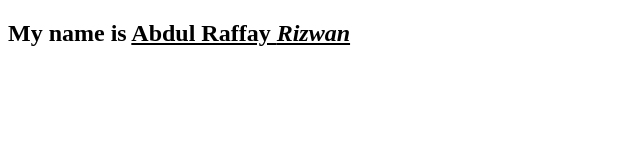
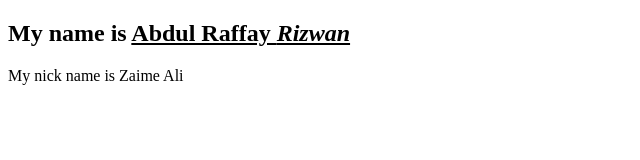
Before and after one commit to zaimeali/bootcamp2020, a plain HTML site: page index.html in a window 1280 px wide. Shown: the whole page, without its empty margins (0-640 px from the left). Drawn offline with Linux system fonts and the light colour scheme.

Commit message:
To see change

```diff
--- a/index.html
+++ b/index.html
@@ -9,5 +9,7 @@
     </head>
     <body>
         <h2>My name is <u>Abdul Raffay <em>Rizwan</em></u></h2>
+
+        <p>My nick name is Zaime Ali</p>
     </body>
 </html>
```
